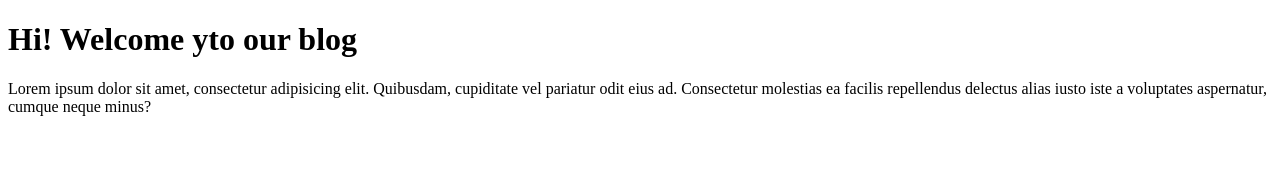
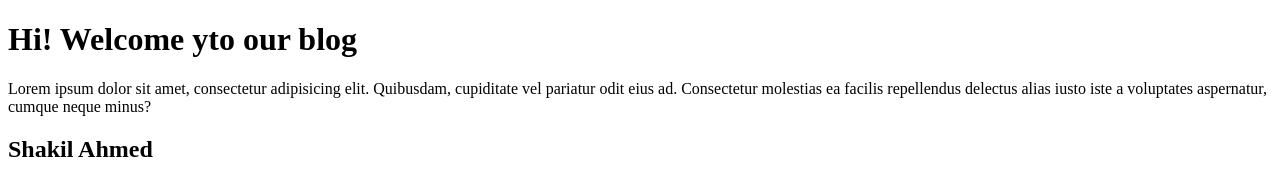
Before and after one commit to codermdshakil/git-colaboration, a plain HTML site: page index.html in a window 1280 px wide. Drawn offline with Linux system fonts and the light colour scheme.

Commit message:
shakil added his name

```diff
--- a/index.html
+++ b/index.html
@@ -11,6 +11,7 @@
     <p>Lorem ipsum dolor sit amet, consectetur adipisicing elit. Quibusdam, cupiditate vel pariatur odit eius ad. Consectetur molestias ea facilis repellendus delectus alias iusto iste a voluptates aspernatur, cumque neque minus?</p>
     <div class="blogs">
         <div class="shakil">
+            <h2>Shakil Ahmed</h2>
 
         </div>
         <div class="noyon">
```
